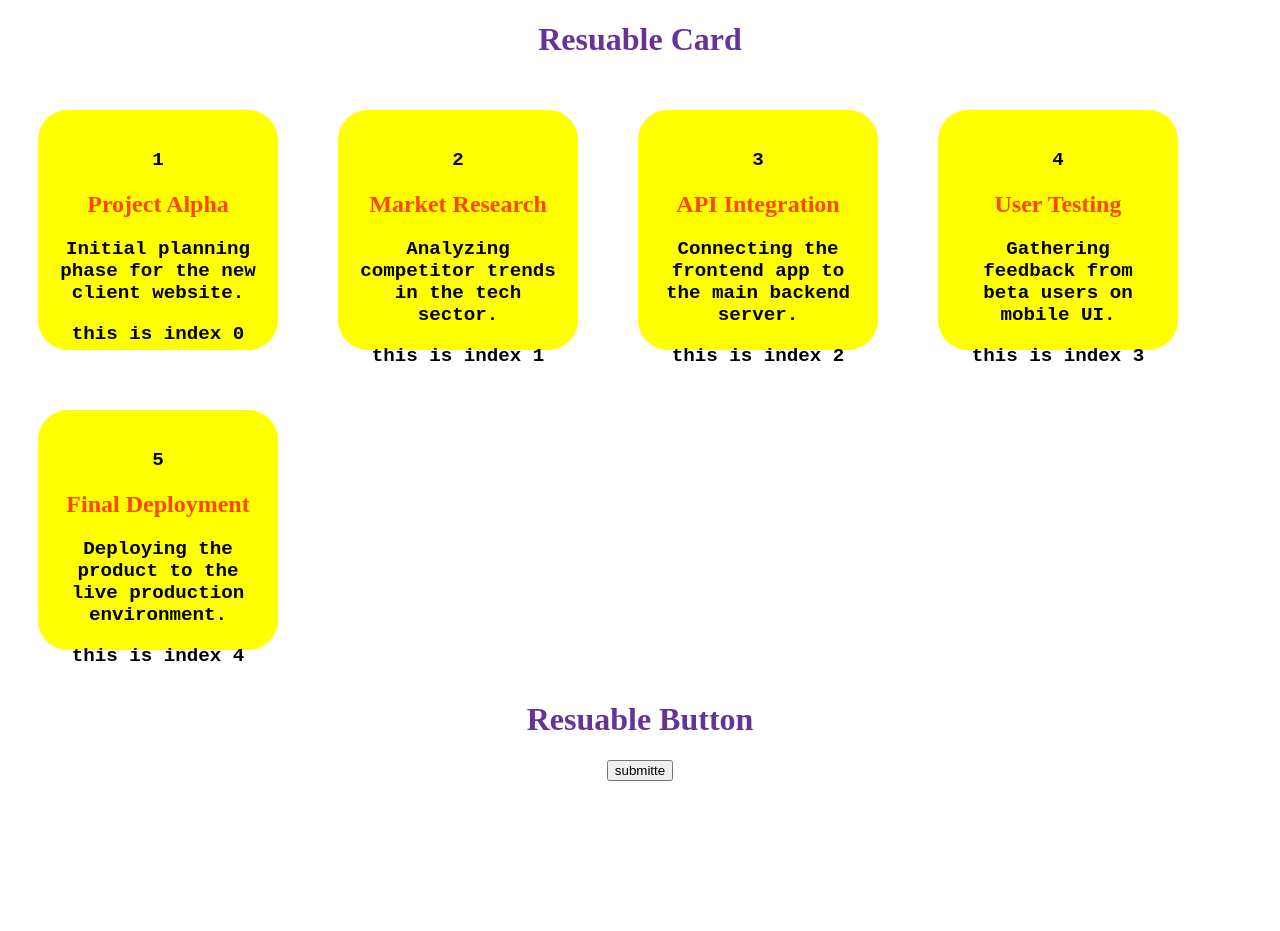
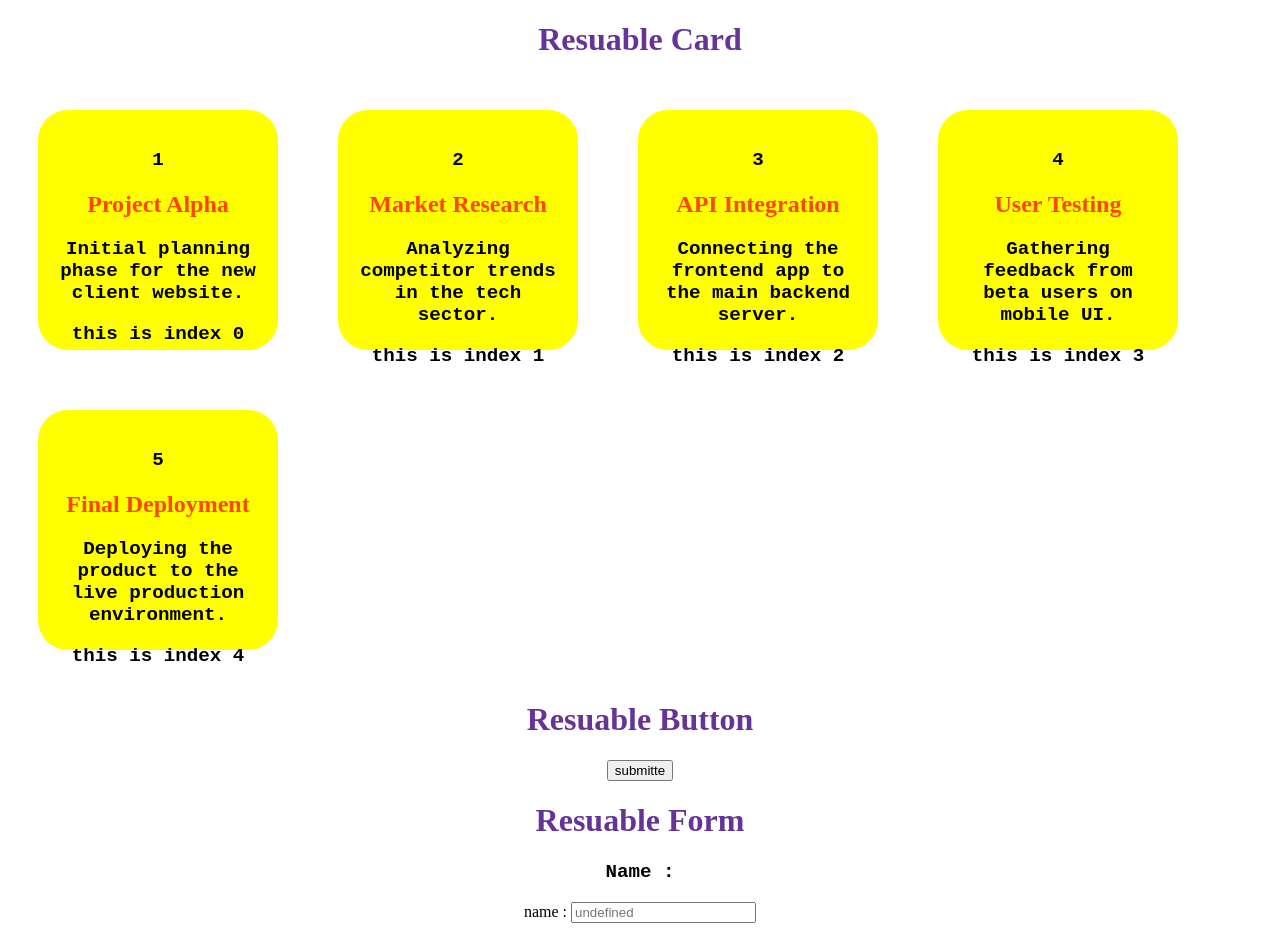
Before and after one commit to JaydipJadhav25/Angular, an Angular app: page / in a window 1280 px wide. Before the commit the page ends 800 px from the top, so only its background shows below. Built offline with nearby package versions, Linux system fonts and the light colour scheme.

Commit message:
feat: Reusable Form Field Component | Live Form Data

```diff
--- a/src/app/app.html
+++ b/src/app/app.html
@@ -13,3 +13,14 @@
 <h1>Resuable Button</h1>
 <p>{{message}}</p>
 <app-button [lable]="'submitte'" (clickFunction)="onSave($event)"></app-button>
+
+
+
+<h1>Resuable Form</h1>
+<p>Name : {{value}}</p>
+
+<app-resuable-form
+ [lable]="'name'"
+ [type]="'text'"
+ (valueChnage)="onChnageInput($event)"
+ ></app-resuable-form>
--- a/src/app/app.ts
+++ b/src/app/app.ts
@@ -17,6 +17,7 @@ import { Form } from './form/form';
 import { Form2 } from './form2/form2';
 import { Cards } from './cards/cards';
 import { Button } from './button/button';
+import { ResuableForm } from './resuable-form/resuable-form';
 
 const items = [
   {
@@ -52,7 +53,7 @@ console.log(items[0].title); // Outputs: "Project Alpha"
 
 @Component({
   selector: 'app-root',
-  imports: [Cards ,Button],
+  imports: [Cards ,Button , ResuableForm],
   templateUrl: './app.html',
   styleUrl: './app.css'
 })
@@ -63,4 +64,10 @@ export class App {
     console.log(msg);
     this.message = msg;
   }
+
+
+  value = '';
+  onChnageInput(val : string){
+    this.value = val;
+  }
 }
--- /dev/null
+++ b/src/app/resuable-form/resuable-form.html
@@ -0,0 +1,7 @@
+<label [htmlFor]="lable()">{{ lable() }} : </label>
+<input
+ [type]="type()"
+ [name]="lable()"
+[placeholder]="placeholder()"
+(input)="onInput($event.target.value)"
+>
--- /dev/null
+++ b/src/app/resuable-form/resuable-form.ts
@@ -0,0 +1,23 @@
+import { Component, input, output } from '@angular/core';
+
+@Component({
+  selector: 'app-resuable-form',
+  imports: [],
+  templateUrl: './resuable-form.html',
+  styleUrl: './resuable-form.css',
+})
+export class ResuableForm {
+  lable = input<string>();
+  type = input();
+  // value = input();
+  placeholder = input<string>();
+  valueChnage = output<string>();
+
+  // this is event function
+  onInput(value : string){
+    console.log("value from child comp: ", value);
+    this.valueChnage.emit(value);
+  }
+
+
+}
```
Also changed, not shown: src/app/resuable-form/resuable-form.css (added), 1 other file (tests, documents, lock files or other folders).
